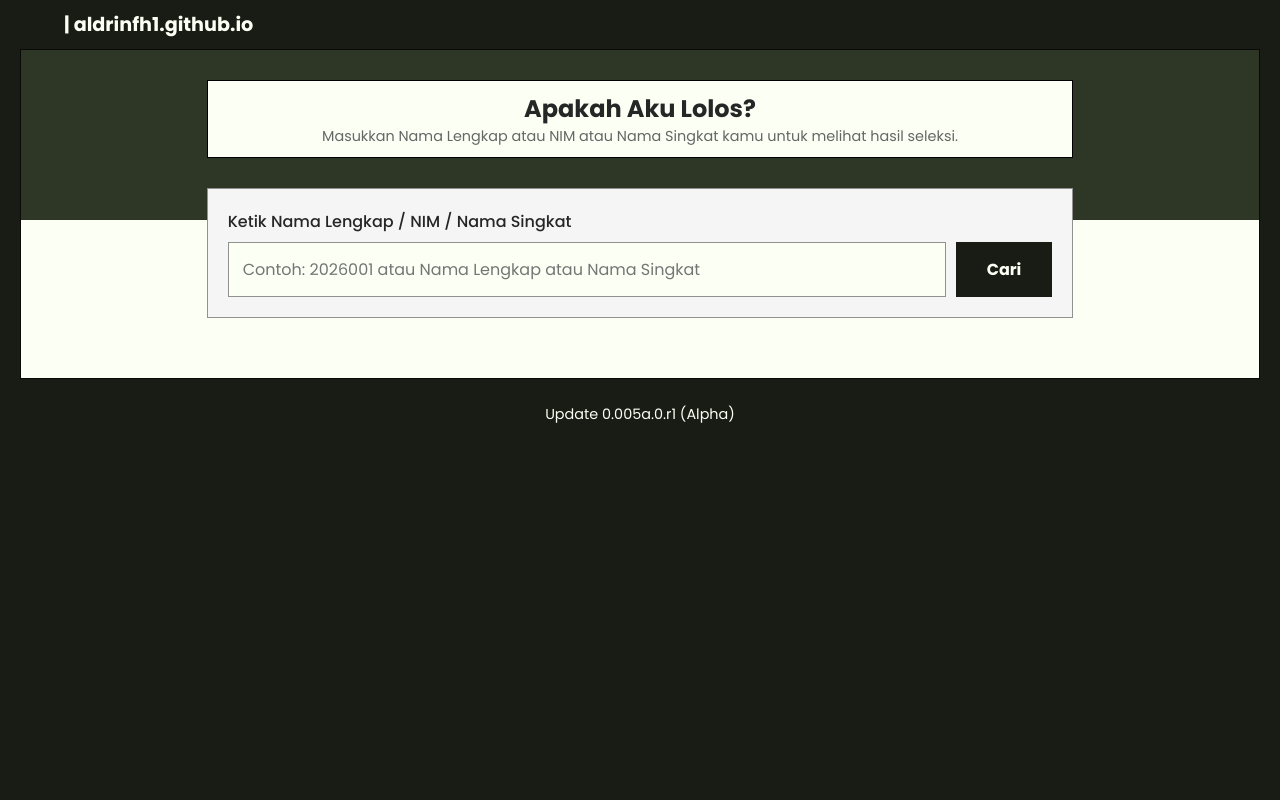
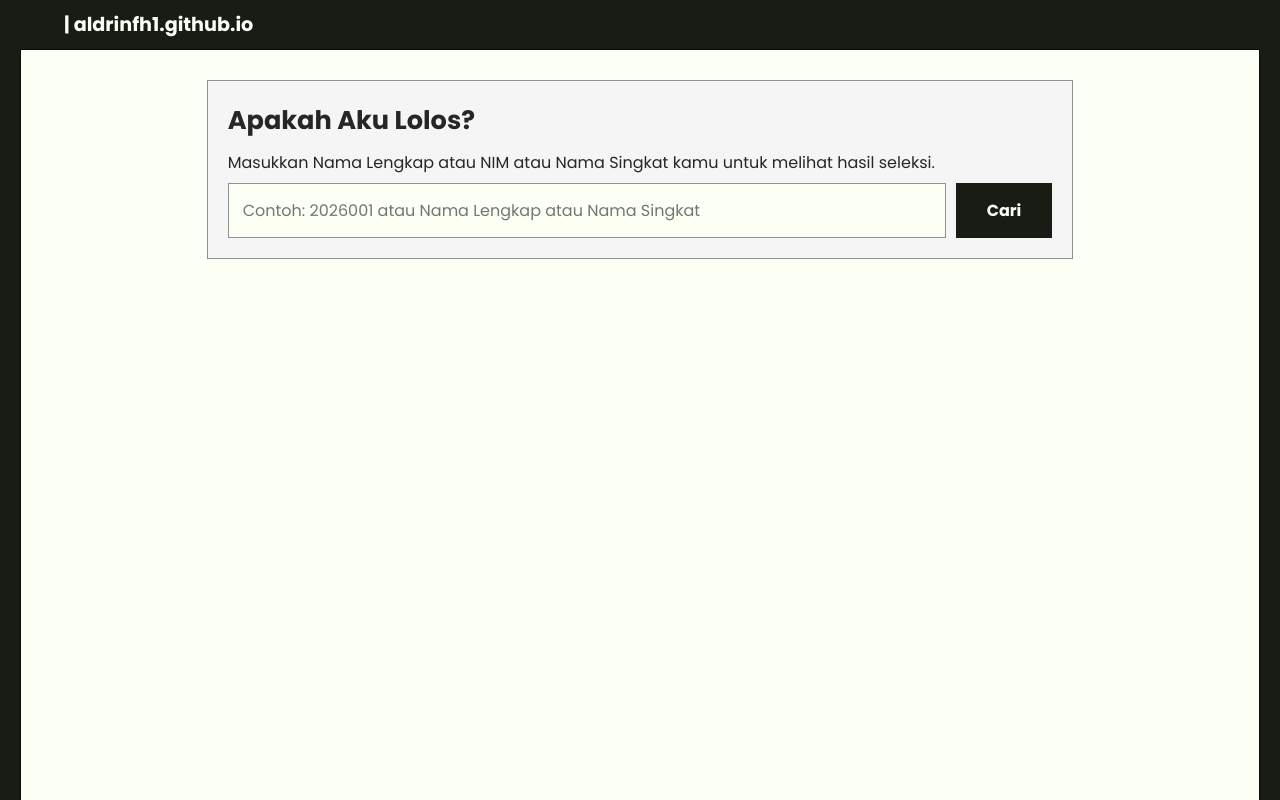
Before and after one commit to aldrinfh1/hmpsppknumpo, a plain HTML site: page index.html in a window 1280 px wide. Shown: the top 800 px of the page. Drawn offline with Linux system fonts and the light colour scheme.

Commit message:
Add files via upload

```diff
--- a/index.html
+++ b/index.html
@@ -32,16 +32,15 @@
 
         <div class="realbody">
             <div class="bgr"></div>
-            <div class="jdl">
-                <h1 class="jdl-a">Apakah Aku Lolos?</h1>
-                <p class="deskr" id="deskripsi">
-                    Masukkan Nama Lengkap atau NIM atau Nama Singkat kamu untuk melihat hasil seleksi.
-                </p>
-            </div>
+
 
             <div class="jdw">
                 <form class="search" id="formCari" autocomplete="off">
-                    <label for="kueri" class="search-label"> Ketik Nama Lengkap / NIM / Nama Singkat</label>
+                    <div>
+                <h1 class="h1-apakah">Apakah Aku Lolos?</h1>
+            </div>
+
+                    <label for="kueri" class="search-label">Masukkan Nama Lengkap atau NIM atau Nama Singkat kamu untuk melihat hasil seleksi.</label>
                     <div class="search-row">
                         <input
                             type="text"
@@ -62,7 +61,7 @@
         </div>
 
         <footer class="ftr">
-            <p class="ftrtext">Update 0.005a.0.r1 (Alpha)</p>
+            <p class="ftrtext">2026.4.1</p>
         </footer>
 
         <script>
--- a/styles.css
+++ b/styles.css
@@ -9,6 +9,8 @@ body {
 h1, h2 {
     margin: 0;
     color: #262626;
+    font-size: ;
+
 }
 
 p {
@@ -76,13 +78,19 @@ p {
     margin-bottom: 20px;
     background-color: #FBFFF4;
     border: 1px solid #090a07;
-    padding-bottom: 40px;
+    padding-bottom: 70%;
 }
 
 .bgr {
     background-color: #2e3625;
-    height: 150px;
-    padding: 10px;
+    height: 0;
+    padding: 0px;
+}
+
+.h1-apakah {
+    font-size: 1.6em;
+    margin-top: 0px;
+    margin-bottom: 10px;
 }
 
 .jdl {
@@ -120,7 +128,8 @@ p {
 
 .search-label {
     display: block;
-    font-weight: 500;
+    font-weight: ;
+    font-size: 1em;
     color: #262626;
     margin-bottom: 8px;
 }
```
